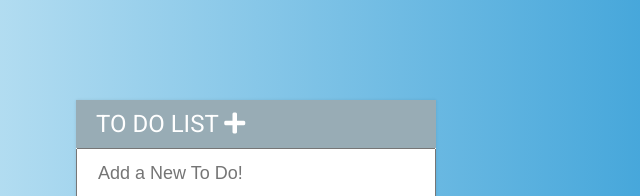
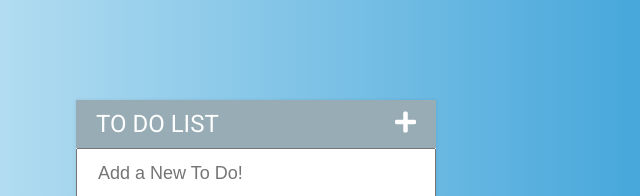
Before and after one commit to JeiChambers/To_Do_List, a plain HTML site: page index.html in a window 1280 px wide. Shown: the top 196 px of the page, 384-1024 px from the left. Drawn offline with Linux system fonts and the light colour scheme.

Commit message:
continued working on styling

```diff
--- a/assets/CSS/todos.css
+++ b/assets/CSS/todos.css
@@ -12,6 +12,10 @@ ul{
     list-style: none;
     margin: 0;
     padding: 0;
+}
+
+.fa-plus{
+    float: right;
 }
 
 body{
```
